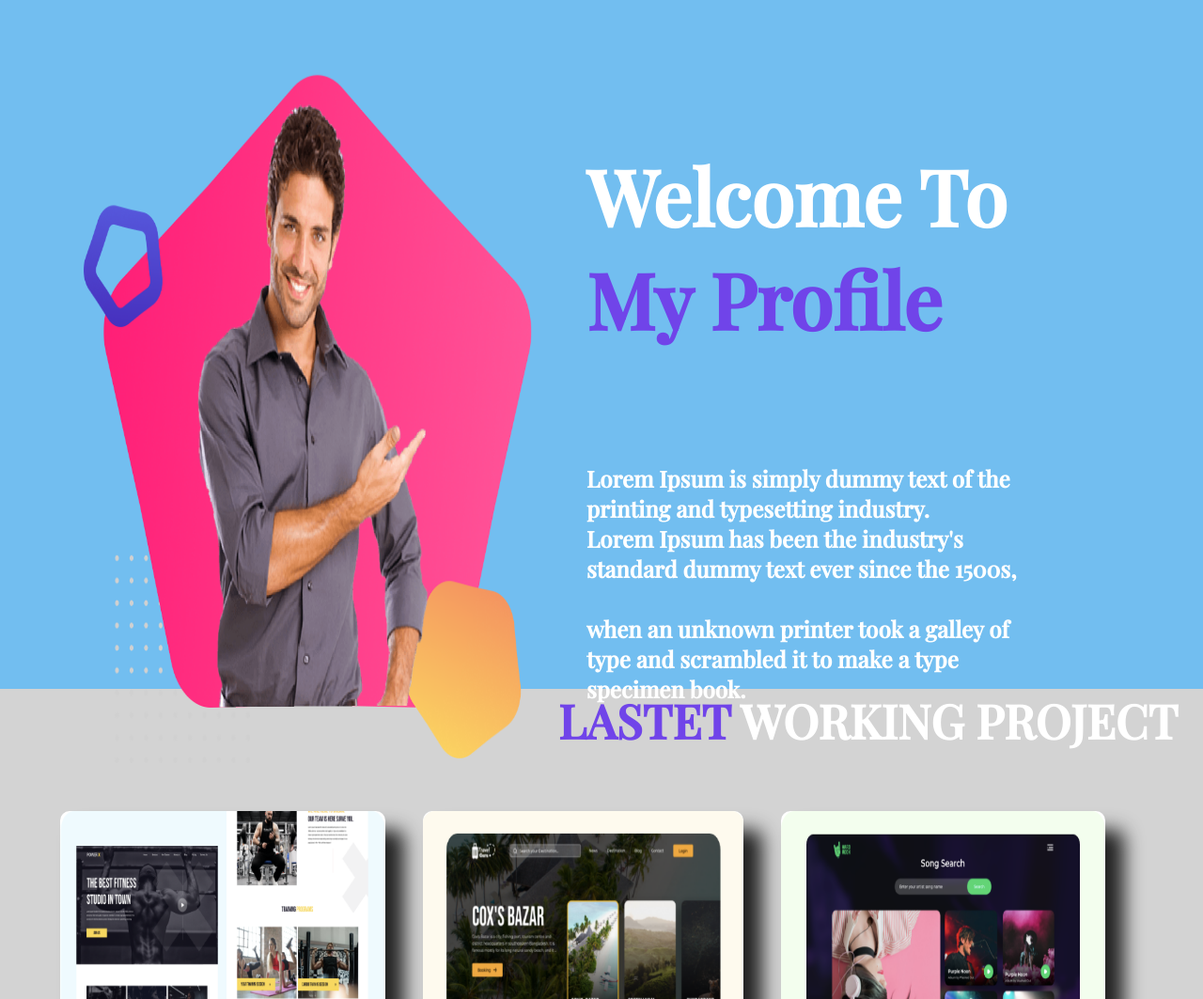
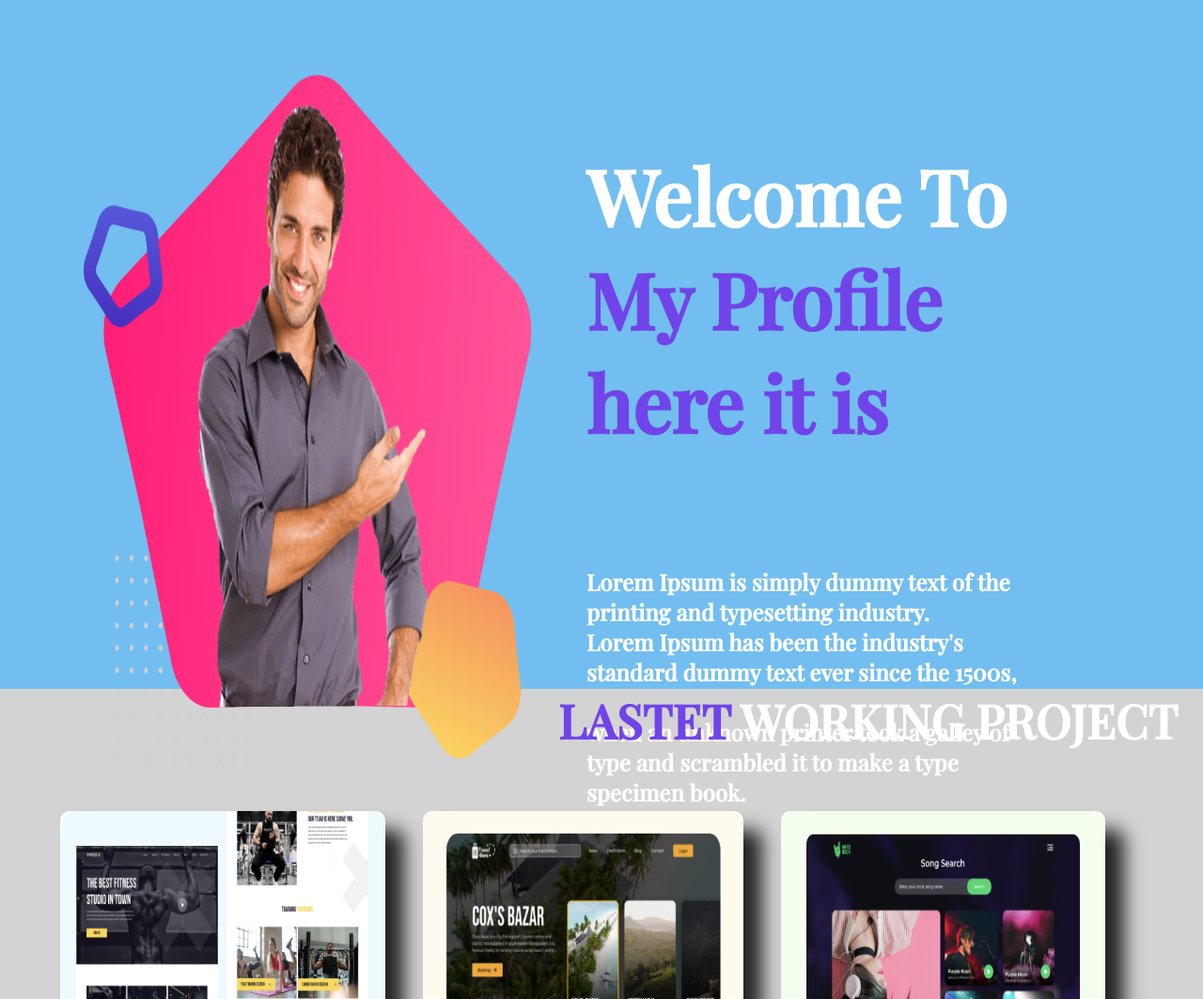
Before and after one commit to twahanur/NewPortpholio, a plain HTML site: page index.html in a window 1280 px wide. Shown: the part 787-1850 px from the top of the page at 94% size. Drawn offline with nearby package versions, Linux system fonts and the light colour scheme; a web font is replaced by a local one.

Commit message:
2nd change

```diff
--- a/index.html
+++ b/index.html
@@ -66,7 +66,7 @@
             <div class="Content">
                 <h1>
                     Welcome To <br>
-                    <span class="color"> My Profile</span>
+                    <span class="color"> My Profile here it is</span>
                 </h1>
                 <h2>Lorem Ipsum is simply dummy text of the printing and
                     typesetting industry. <br>
```
